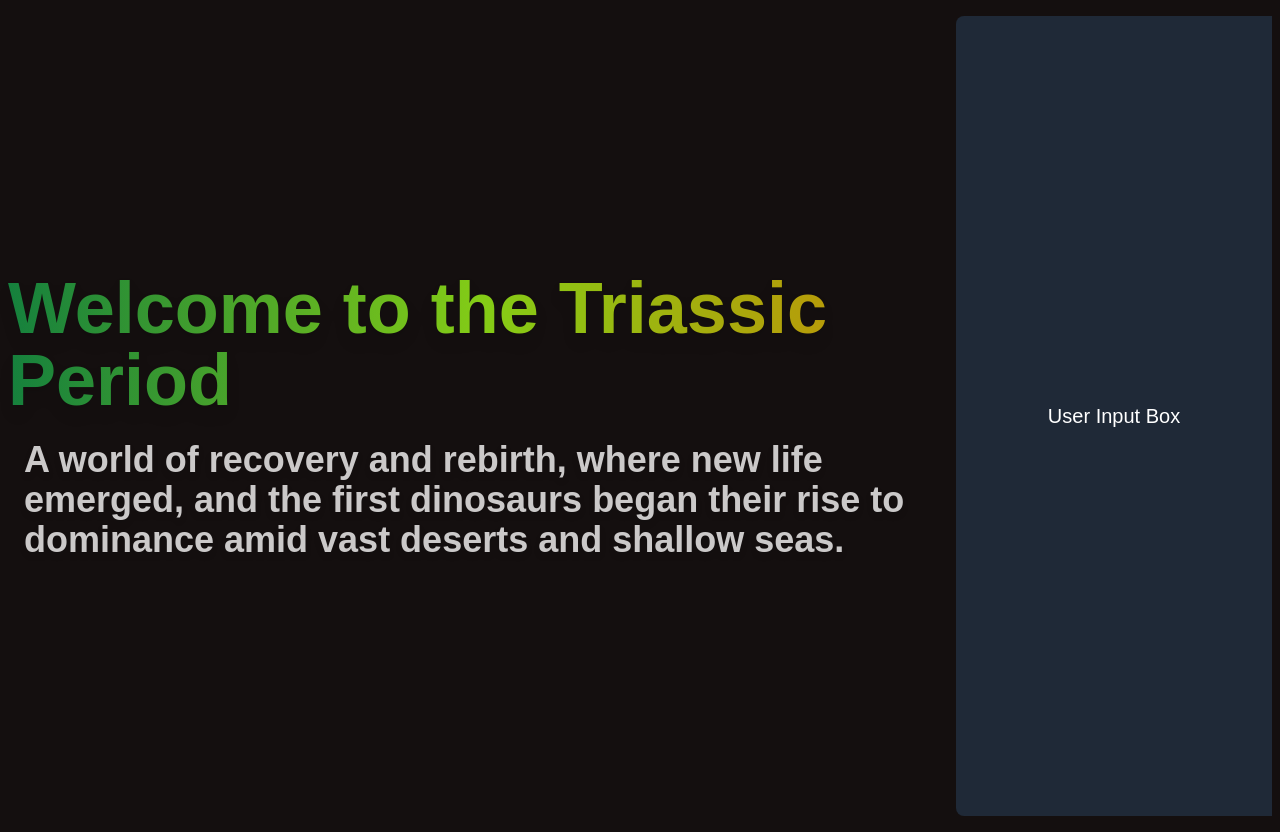
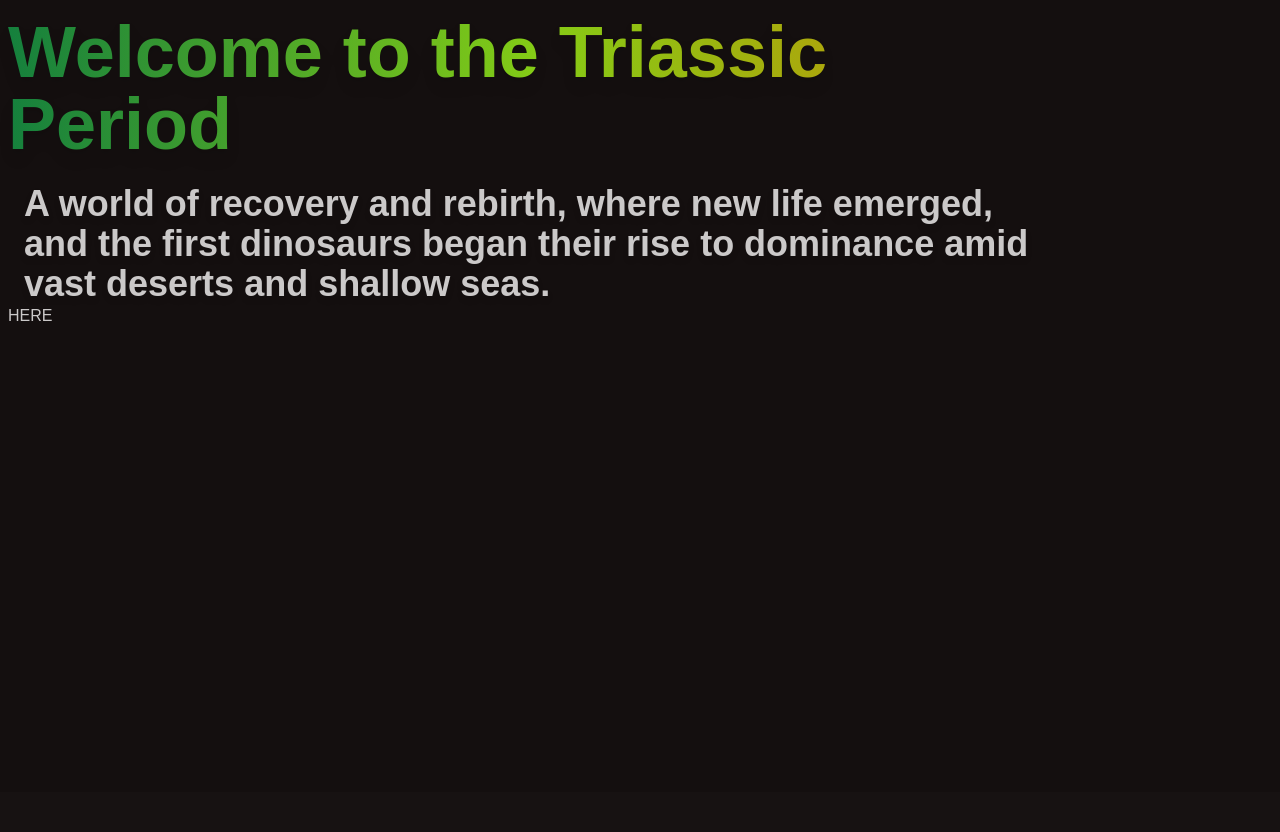
Before and after one commit to jjdsilva0/VTHacks24, a Next.js app in the folder vthacks/: page /triassic in a window 1280 px wide. After the commit the page ends 800 px from the top, so only its background shows below. Built offline with nearby package versions, Linux system fonts and the light colour scheme.

Commit message:
carousel

```diff
--- a/vthacks/app/triassic/page.jsx
+++ b/vthacks/app/triassic/page.jsx
@@ -2,9 +2,9 @@
 
 export default function Home() {
   return (
-    <div className="min-h-screen bg-base-200 text-base-content px-2 py-4 flex">
+    <div className="carousel carousel-vertical h-[99dvh] w-full bg-base-200 text-base-content px-2 py-4 flex">
       {/* Left Section: Title and Description */}
-      <div className="w-full md:w-3/4 flex items-center">
+      <div className="w-5/6 flex items-center">
         <div className="text-center md:text-left">
           <h2 className="text-5xl md:text-7xl font-extrabold bg-gradient-to-r from-green-700 via-lime-500 to-yellow-600 text-transparent bg-clip-text drop-shadow-lg mb-6">
             Welcome to the Triassic Period
@@ -16,12 +16,8 @@ export default function Home() {
           </h2>
         </div>
       </div>
-
-      {/* Right Section: Dark Grey Box with Rounded Corners */}
-      <div className="hidden md:flex md:w-1/4 bg-gray-800 h-screen rounded-l-lg">
-        <div className="flex justify-center items-center w-full text-white">
-          <h2 className="text-xl">User Input Box</h2>
-        </div>
+      <div className="w-1/6 flex items-center">
+      HERE
       </div>
     </div>
   );
```
